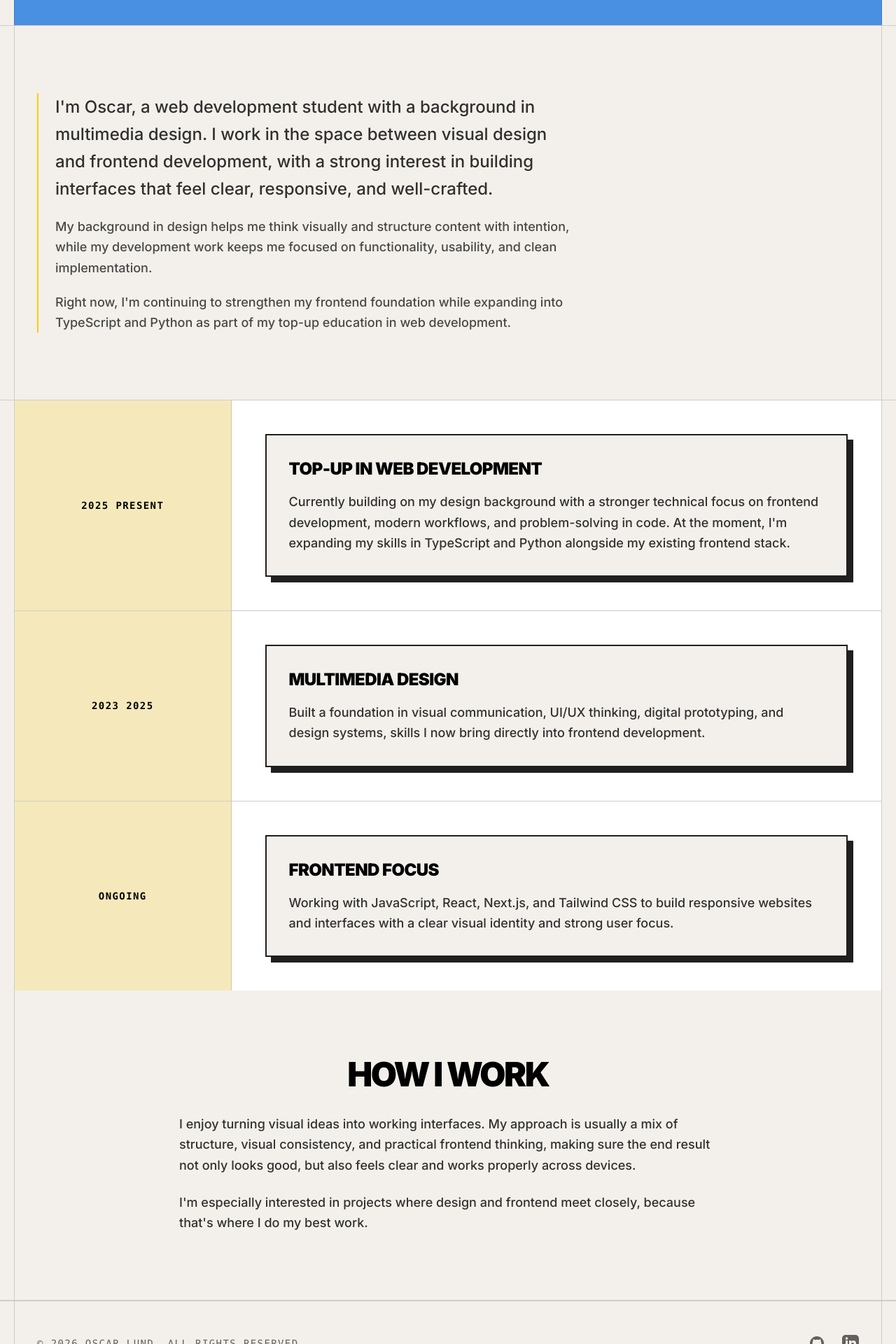
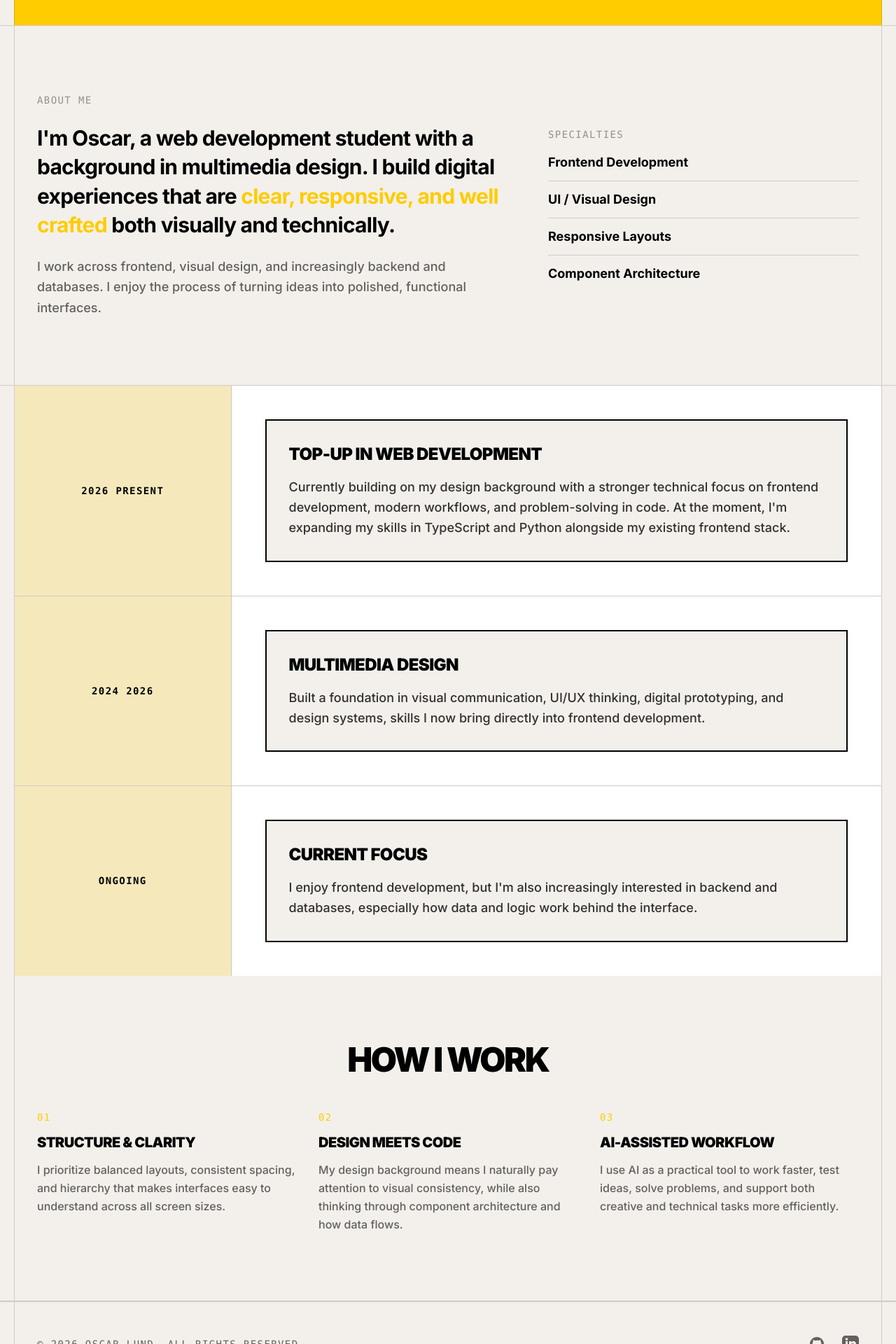
Before and after one commit to oscarlund121/portfolio_2026, a Next.js app: page /about in a window 1280 px wide. Shown: the part 260-2180 px from the top of the page at 70% size. Built offline with nearby package versions, Linux system fonts and the light colour scheme.

Commit message:
feat: enhance About and Contact pages with improved styling, add specialties to AboutBio, and update project details in FeaturedProjects

```diff
--- a/src/app/about/page.tsx
+++ b/src/app/about/page.tsx
@@ -6,7 +6,7 @@ import { HowIWork } from "@/components/sections/HowIWork";
 export default function About() {
   return (
     <div className="w-full bg-mux-bg">
-      <PageIntro title="About Me" />
+      <PageIntro title="About Me" bg="bg-mux-yellow" />
 
       <AboutBio />
       <Timeline />
--- a/src/app/contact/page.tsx
+++ b/src/app/contact/page.tsx
@@ -1,11 +1,11 @@
-import { FiMail, FiMapPin, FiSend } from "react-icons/fi";
+import { FiMail, FiMapPin, FiPhone, FiSend } from "react-icons/fi";
 import PageIntro from "@/components/ui/PageIntro";
 import Button from "@/components/ui/Button";
 
 export default function Contact() {
   return (
     <div className="w-full bg-mux-bg min-h-[calc(100vh-72px)]">
-      <PageIntro title="Get In Touch">
+      <PageIntro title="Get In Touch" bg="bg-mux-bg">
         <p>
           Whether it&apos;s a project, a collaboration, or a role worth
           discussing, feel free to reach out. I&apos;m always open to good
@@ -15,19 +15,31 @@ export default function Contact() {
 
       <div className="grid-container grid grid-cols-1 md:grid-cols-2">
         {/* Contact Info */}
-        <div className="p-8 md:p-16 lg:p-24 border-b md:border-b-0 md:border-r border-mux-border flex flex-col justify-center bg-mux-pink/10">
+        <div className="p-8 md:p-16 lg:p-24 border-b md:border-b-0 md:border-r border-mux-border flex flex-col justify-center bg-mux-blue/10">
 
           <div className="mb-12">
             <h2 className="text-3xl font-black text-black uppercase tracking-tight mb-8">Contact Details</h2>
 
             <div className="flex items-start space-x-6 mb-8">
-              <div className="p-4 bg-black text-white">
+              <div className="p-4 bg-black text-mux-yellow">
                 <FiMail className="h-6 w-6" />
               </div>
               <div>
                 <h3 className="tech-mono text-black mb-1">Email Me</h3>
                 <a href="mailto:hello@oscarlund.design" className="text-xl font-bold text-black hover:underline">
-                  hello@oscarlund.design
+                  albertlund121@gmail.com
+                </a>
+              </div>
+            </div>
+
+            <div className="flex items-start space-x-6 mb-8">
+              <div className="p-4 bg-black text-mux-yellow">
+                <FiPhone className="h-6 w-6" />
+              </div>
+              <div>
+                <h3 className="tech-mono text-black mb-1">Phone</h3>
+                <a href="tel:+4522232539" className="text-xl font-bold text-black hover:underline">
+                  +45 22 23 25 39
                 </a>
               </div>
             </div>
@@ -80,7 +92,7 @@ export default function Contact() {
               ></textarea>
             </div>
 
-            <Button type="submit" className="w-full flex items-center justify-center space-x-2 py-4 mt-8">
+            <Button type="submit" variant="accent" className="w-full cursor-pointer flex items-center justify-center space-x-2 py-4 mt-8">
               <span>SEND MESSAGE</span>
               <FiSend className="h-4 w-4" />
             </Button>
--- a/src/components/sections/AboutBio.tsx
+++ b/src/components/sections/AboutBio.tsx
@@ -1,24 +1,45 @@
 export const AboutBio = () => {
+  const specialties = [
+    "Frontend Development",
+    "UI / Visual Design",
+    "Responsive Layouts",
+    "Component Architecture",
+  ];
+
   return (
     <section className="w-full bg-mux-bg border-b border-mux-border">
       <div className="grid-container px-4 sm:px-6 lg:px-8 py-16 md:py-24">
-        <div className="max-w-3xl border-l-2 border-mux-yellow pl-6 space-y-5">
-          <p className="text-xl md:text-2xl font-medium text-black/80 leading-relaxed">
-            I&apos;m Oscar, a web development student with a background in
-            multimedia design. I work in the space between visual design and
-            frontend development, with a strong interest in building interfaces
-            that feel clear, responsive, and well-crafted.
-          </p>
-          <p className="text-lg text-black/70 font-medium leading-relaxed">
-            My background in design helps me think visually and structure content
-            with intention, while my development work keeps me focused on
-            functionality, usability, and clean implementation.
-          </p>
-          <p className="text-lg text-black/70 font-medium leading-relaxed">
-            Right now, I&apos;m continuing to strengthen my frontend foundation
-            while expanding into TypeScript and Python as part of my top-up
-            education in web development.
-          </p>
+        <div className="flex flex-col md:flex-row gap-12 md:gap-16">
+          {/* Left: Big intro copy */}
+          <div className="md:w-3/5 space-y-6">
+            <p className="tech-mono text-black/40 text-xs">About me</p>
+            <p className="text-2xl md:text-3xl font-bold text-black leading-snug tracking-tight">
+              I&apos;m Oscar, a web development student with a background in multimedia design.
+              I build digital experiences that are{" "}
+              <span className="text-mux-yellow">clear, responsive, and well crafted</span>{" "}
+              both visually and technically.
+            </p>
+            <p className="text-lg text-black/60 font-medium leading-relaxed">
+              I work across frontend, visual design, and increasingly backend
+              and databases. I enjoy the process of turning ideas into polished,
+              functional interfaces.
+            </p>
+          </div>
+
+          {/* Right: Stacked specialties */}
+          <div className="md:w-2/5 flex flex-col justify-center">
+            <p className="tech-mono text-black/40 text-xs mb-4">Specialties</p>
+            <ul className="space-y-3">
+              {specialties.map((item) => (
+                <li
+                  key={item}
+                  className="text-lg font-bold text-black border-b border-mux-border pb-3 last:border-b-0 last:pb-0"
+                >
+                  {item}
+                </li>
+              ))}
+            </ul>
+          </div>
         </div>
       </div>
     </section>
--- a/src/components/sections/CurrentlyLearning.tsx
+++ b/src/components/sections/CurrentlyLearning.tsx
@@ -9,10 +9,7 @@ export const CurrentlyLearning = () => {
         <SectionHeading title="Currently Learning" />
 
         <p className="text-lg text-black/80 max-w-3xl mx-auto font-medium leading-relaxed text-center mt-4 mb-10">
-          As part of my top-up education in web development, I'm currently
-          expanding my skill set with TypeScript and Python. My main focus is
-          still frontend, but I'm building a broader technical foundation
-          step by step.
+          As part of my top-up education in web development, I'm currently expanding my skill set with TypeScript and Python while continuing to strengthen my frontend foundation and build a broader technical understanding.
         </p>
 
         <div className="flex flex-wrap justify-center gap-4">
--- a/src/components/sections/FeaturedProjects.tsx
+++ b/src/components/sections/FeaturedProjects.tsx
@@ -1,8 +1,6 @@
-import Tag from "@/components/ui/Tag";
 import Button from "@/components/ui/Button";
 import SectionHeading from "@/components/ui/SectionHeading";
-import { FiExternalLink, FiGithub } from "react-icons/fi";
-import { projects } from "@/components/sections/ProjectCard";
+import { projects, ProjectCard } from "@/components/sections/ProjectCard";
 
 export const FeaturedProjects = () => {
   return (
@@ -14,90 +12,16 @@ export const FeaturedProjects = () => {
       </div>
 
       <div className="grid-container flex flex-col border-[0.5px] border-mux-border">
-        {projects.slice(0, 1).map((project, index) => (
-          <div
-            key={project.title}
-            className={`flex flex-col md:flex-row border-b border-mux-border last:border-b-0 ${
-              index % 2 !== 0 ? "md:flex-row-reverse" : ""
-            }`}
-          >
-            <div
-              className={`w-full md:w-1/2 p-8 md:p-16 flex flex-col justify-center ${
-                index % 2 !== 0
-                  ? "md:border-l border-b md:border-b-0"
-                  : "md:border-r border-b md:border-b-0"
-              } border-mux-border`}
-            >
-              <h3 className="text-3xl md:text-4xl font-black mb-1 uppercase tracking-tight text-black">
-                {project.title}
-              </h3>
+        {projects.slice(0, 2).map((project, index) => (
+          <ProjectCard key={project.title} project={project} index={index} />
+        ))}
+      <div className=" px-4 sm:px-6 lg:px-8 pt-16 pb-8 md:py-12 flex justify-center">
+        <Button variant="accent" href="/projects">
+          See All Projects {"▶"}
+        </Button>
+      </div>
+      </div>
 
-              {(project.year || project.projectType || project.status) && (
-                <p className="tech-mono text-black/40 mb-5 text-[0.7rem]">
-                  {[project.year, project.projectType, project.status].filter(Boolean).join(" · ")}
-                </p>
-              )}
-
-              <p className="text-black/70 mb-4 text-lg leading-relaxed font-medium">
-                {project.description}
-              </p>
-
-              {project.whatIDid && (
-                <p className="text-black/60 mb-6 text-sm leading-relaxed border-l-2 border-mux-yellow pl-3">
-                  <span className="font-bold text-black/80">What I did: </span>
-                  {project.whatIDid}
-                </p>
-              )}
-
-              <div className="flex flex-wrap gap-2 mb-8">
-                {project.tags.map((tag) => (
-                  <Tag key={tag}>{tag}</Tag>
-                ))}
-              </div>
-
-              <div className="flex flex-wrap items-center gap-4">
-                {project.liveUrl && (
-                  <Button variant="primary" href={project.liveUrl} external className="gap-2">
-                    {project.liveLabel ?? "View Live"}{" "}
-                    <FiExternalLink className="h-4 w-4" />
-                  </Button>
-                )}
-                {project.sourceUrl && (
-                  <Button
-                    variant="outline"
-                    href={project.sourceUrl}
-                    external
-                    className="gap-2"
-                  >
-                    {project.sourceLabel ?? "Source Code"}{" "}
-                    <FiGithub className="h-4 w-4" />
-                  </Button>
-                )}
-              </div>
-            </div>
-
-            <div
-              className={`w-full md:w-1/2 p-8 md:p-16 flex items-center justify-center ${
-                index % 2 === 0 ? "bg-mux-blue/10" : "bg-mux-yellow/10"
-              }`}
-            >
-              {project.image ? (
-                <div className="group relative w-full aspect-video bg-black neo-shadow overflow-hidden transition-all duration-300">
-                  <img
-                    src={project.image}
-                    alt={project.title}
-                    className="absolute inset-0 w-full h-full object-cover duration-500 "
-                  />
-                </div>
-              ) : (
-                <div className="w-full aspect-video bg-mux-bg border-2 border-black neo-shadow-static flex items-center justify-center">
-                  <span className="tech-mono text-black/40">Preview</span>
-                </div>
-              )}
-            </div>
-          </div>
-        ))}
-      </div>
     </section>
   );
 };
--- a/src/components/sections/HowIWork.tsx
+++ b/src/components/sections/HowIWork.tsx
@@ -1,23 +1,41 @@
 import SectionWrapper from "@/components/ui/SectionWrapper";
+import SectionHeading from "@/components/ui/SectionHeading";
+
+const approaches = [
+  {
+    label: "01",
+    title: "Structure & Clarity",
+    text: "I prioritize balanced layouts, consistent spacing, and hierarchy that makes interfaces easy to understand across all screen sizes.",
+  },
+  {
+    label: "02",
+    title: "Design Meets Code",
+    text: "My design background means I naturally pay attention to visual consistency, while also thinking through component architecture and how data flows.",
+  },
+  {
+    label: "03",
+    title: "AI-Assisted Workflow",
+    text: "I use AI as a practical tool to work faster, test ideas, solve problems, and support both creative and technical tasks more efficiently.",
+  },
+];
 
 export const HowIWork = () => {
   return (
     <SectionWrapper>
-      <h2 className="text-3xl md:text-5xl font-black uppercase tracking-tighter text-black mb-8 text-center">
-        How I Work
-      </h2>
+      <SectionHeading title="How I Work" />
 
-      <div className="max-w-3xl mx-auto space-y-6">
-        <p className="text-lg text-black/80 font-medium leading-relaxed">
-          I enjoy turning visual ideas into working interfaces. My approach is
-          usually a mix of structure, visual consistency, and practical frontend
-          thinking, making sure the end result not only looks good, but also
-          feels clear and works properly across devices.
-        </p>
-        <p className="text-lg text-black/80 font-medium leading-relaxed">
-          I&apos;m especially interested in projects where design and frontend
-          meet closely, because that&apos;s where I do my best work.
-        </p>
+      <div className="grid grid-cols-1 md:grid-cols-3 gap-8 mt-12">
+        {approaches.map((item) => (
+          <div key={item.label} className="space-y-3">
+            <p className="tech-mono text-mux-yellow text-xs">{item.label}</p>
+            <h3 className="text-xl font-black uppercase tracking-tight text-black">
+              {item.title}
+            </h3>
+            <p className="text-black/60 font-medium leading-relaxed">
+              {item.text}
+            </p>
+          </div>
+        ))}
       </div>
     </SectionWrapper>
   );
--- a/src/components/sections/ProjectCard.tsx
+++ b/src/components/sections/ProjectCard.tsx
@@ -23,6 +23,21 @@ export const projects: Project[] = [
     sourceLabel: "Source Code",
   },
   {
+    title: "Travel Destination Tracker",
+    description:
+      "A full-stack travel destination tracker built with Python and Flask. Users can sign up, log in, and manage their own list of destinations with dates, location, and description.",
+    whatIDid:
+      "Built the backend with Flask, designed and created the MariaDB database (users and destinations tables), implemented user authentication with hashed passwords, and connected everything with server-rendered Jinja2 templates.",
+    role: "Full-Stack Development",
+    tech: "Python, Flask, MariaDB, Docker, Jinja2",
+    year: "2026",
+    projectType: "School project",
+    status: "Completed",
+    tags: ["Python", "Flask", "MariaDB", "Docker", "Full-Stack"],
+    sourceUrl: "https://github.com/oscarlund121/2026_1_travel",
+    sourceLabel: "Source Code",
+  },
+  {
     title: "Frontend Portfolio Website",
     description:
       "A portfolio built to explore layout, visual identity, animation, and responsive frontend development through custom HTML, CSS, and JavaScript.",
@@ -41,21 +56,6 @@ export const projects: Project[] = [
     sourceLabel: "Source Code",
   },
   {
-    title: "Async/Exhibit",
-    description:
-      "A frontend-focused exhibition and event management concept built around structured UI work, API-based content, and a strong focus on usability.",
-    whatIDid:
-      "Built UI components, integrated API-based content, and focused on scalable page structure and digital flow.",
-    role: "Frontend Development, UI Design",
-    tech: "Next.js, React, Tailwind CSS, API Integration",
-    year: "2024",
-    projectType: "School project",
-    status: "In progress",
-    tags: ["Next.js", "React", "Tailwind CSS", "API Integration"],
-    liveLabel: "View Project",
-    sourceLabel: "Source Code",
-  },
-  {
     title: "Exam Project",
     description:
       "A school exam project built around real-world frontend techniques: API fetching, data mapping, and dynamic filtering with a focus on clean component structure.",
@@ -70,21 +70,7 @@ export const projects: Project[] = [
     image: "/img/dmp-eksamen.png",
     sourceLabel: "Source Code",
   },
-  {
-    title: "Frontend Webshop Project",
-    description:
-      "A webshop focused on product listing, filtering, pagination, and component-based UI. Built to strengthen practical frontend workflow in React and Next.js.",
-    whatIDid:
-      "Built product listing pages, filtering, and pagination using React and Next.js with a focus on reusable component patterns.",
-    role: "Frontend Development",
-    tech: "Next.js, React, Tailwind CSS, API Data",
-    year: "2024",
-    projectType: "School project",
-    status: "In progress",
-    tags: ["Next.js", "React", "Tailwind CSS", "API Data"],
-    liveLabel: "View Project",
-    sourceLabel: "Source Code",
-  },
+
 ];
 
 type ProjectCardProps = {
--- a/src/components/sections/Timeline.tsx
+++ b/src/components/sections/Timeline.tsx
@@ -3,21 +3,21 @@ import type { TimelineEntry } from "@/types";
 const timeline: TimelineEntry[] = [
   {
     title: "Top-Up in Web Development",
-    meta: "2025 Present",
+    meta: "2026 Present",
     description:
       "Currently building on my design background with a stronger technical focus on frontend development, modern workflows, and problem-solving in code. At the moment, I'm expanding my skills in TypeScript and Python alongside my existing frontend stack.",
   },
   {
     title: "Multimedia Design",
-    meta: "2023 2025",
+    meta: "2024 2026",
     description:
       "Built a foundation in visual communication, UI/UX thinking, digital prototyping, and design systems, skills I now bring directly into frontend development.",
   },
   {
-    title: "Frontend Focus",
+    title: "Current Focus",
     meta: "Ongoing",
     description:
-      "Working with JavaScript, React, Next.js, and Tailwind CSS to build responsive websites and interfaces with a clear visual identity and strong user focus.",
+      "I enjoy frontend development, but I'm also increasingly interested in backend and databases, especially how data and logic work behind the interface.",
   },
 ];
 
@@ -36,7 +36,7 @@ export const Timeline = () => {
           </div>
 
           <div className="p-8 md:p-12 col-span-3 flex flex-col justify-center bg-white">
-            <div className="bg-mux-bg border-2 border-black p-8 neo-shadow-static hover:-translate-y-1 hover:-translate-x-1 hover:shadow-[12px_12px_0px_black] transition-transform">
+            <div className="bg-mux-bg border-2 border-black p-8 ">
               <h3 className="text-2xl font-black text-black uppercase tracking-tight mb-4">
                 {entry.title}
               </h3>
```
